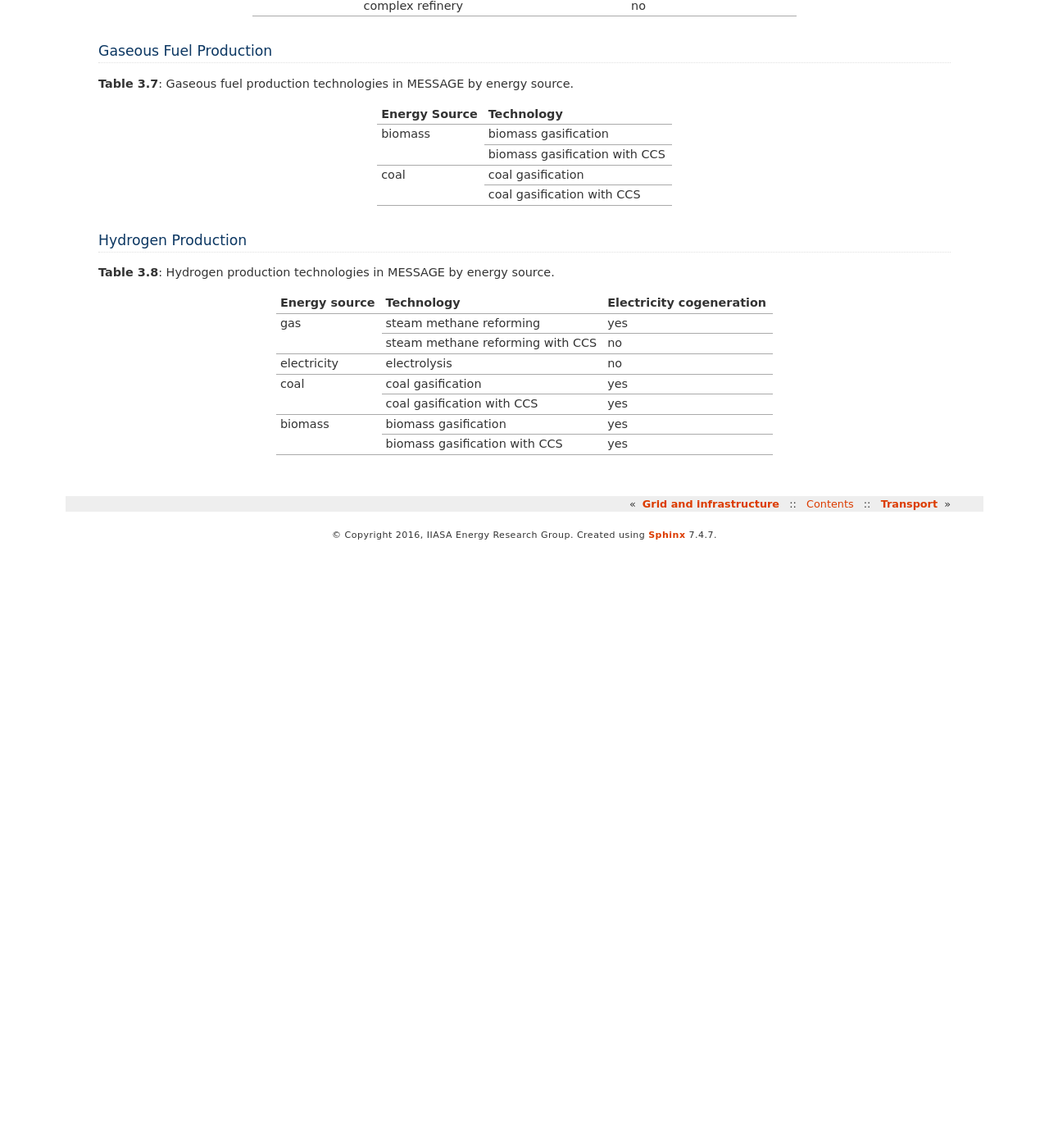
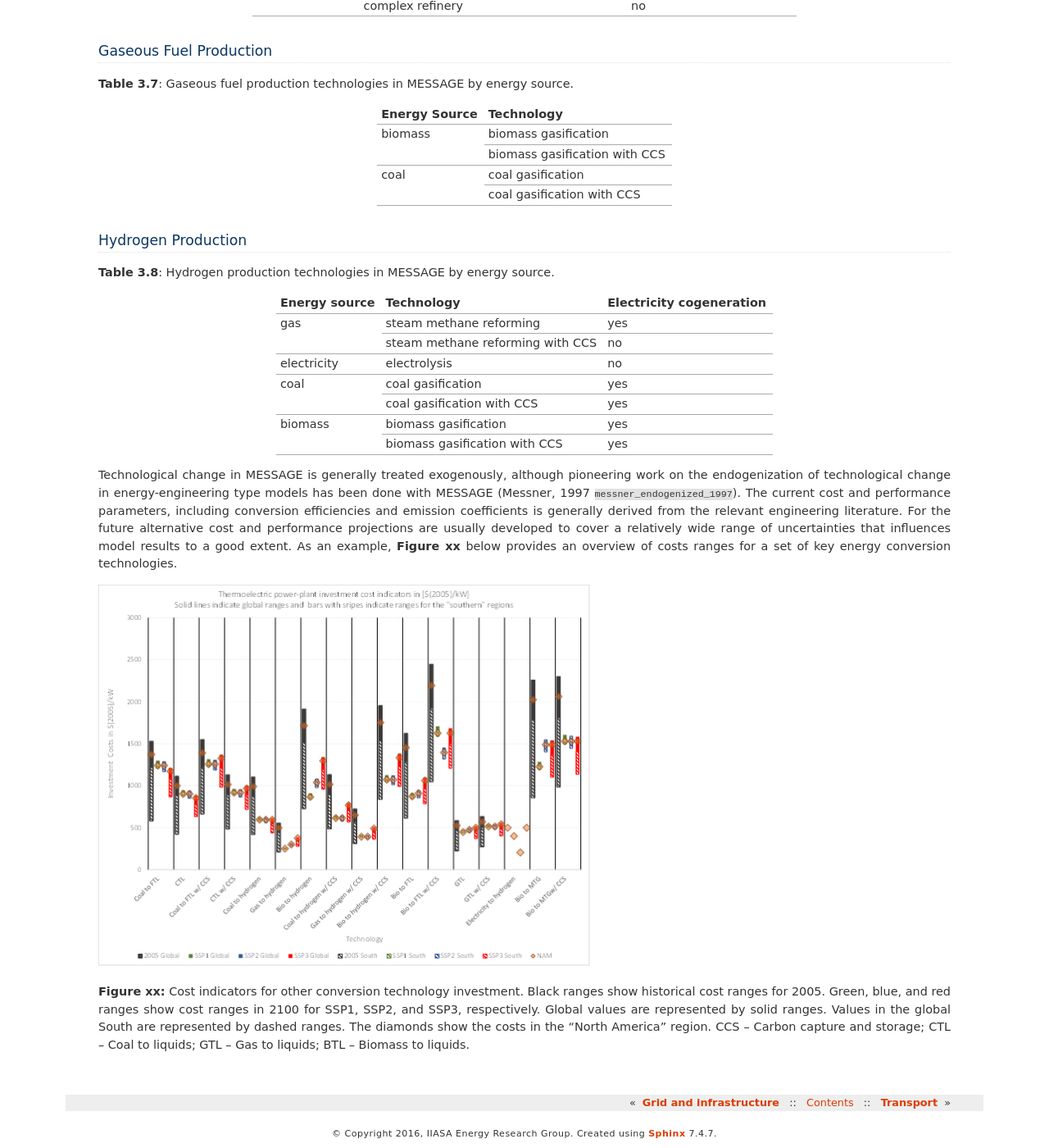
Before and after one commit to iiasa/message_doc, a Sphinx documentation site: the page built from source/message_globiom/energy/conversion/other.rst, in a window 1280 px wide and 1400 px high, scrolled down 702 px. Shown: the whole window at 82% size. Built offline with Sphinx 7.4.7, drawn with Linux system fonts in a browser that asks for light colours; pages that are not in the unit, such as notebooks, are missing from menus; cross-references to code outside the pages are shown as plain code; before the commit the page ends 1372 px from its top, so only the background shows below that.

Commit message:
Update other.rst

```diff
--- a/source/message_globiom/energy/conversion/other.rst
+++ b/source/message_globiom/energy/conversion/other.rst
@@ -71,3 +71,9 @@
 |                +-----------------------------------+---------------------------+
 |                | biomass gasification with CCS     | yes                       |
 +----------------+-----------------------------------+---------------------------+
+
+Technological change in MESSAGE is generally treated exogenously, although pioneering work on the endogenization of technological change in energy-engineering type models has been done with MESSAGE (Messner, 1997 :cite:`messner_endogenized_1997`). The current cost and performance parameters, including conversion efficiencies and emission coefficients is generally derived from the relevant engineering literature. For the future alternative cost and performance projections are usually developed to cover a relatively wide range of uncertainties that influences model results to a good extent. As an example, **Figure xx** below provides an overview of costs ranges for a set of key energy conversion technologies.
+
+.. image:: /_static/S3OtherCosts.png
+   :width: 600px
+**Figure xx:** Cost indicators for other conversion technology investment. Black ranges show historical cost ranges for 2005. Green, blue, and red ranges show cost ranges in 2100 for SSP1, SSP2, and SSP3, respectively. Global values are represented by solid ranges. Values in the global South are represented by dashed ranges. The diamonds show the costs in the “North America” region. CCS – Carbon capture and storage; CTL – Coal to liquids; GTL – Gas to liquids; BTL – Biomass to liquids.
```
